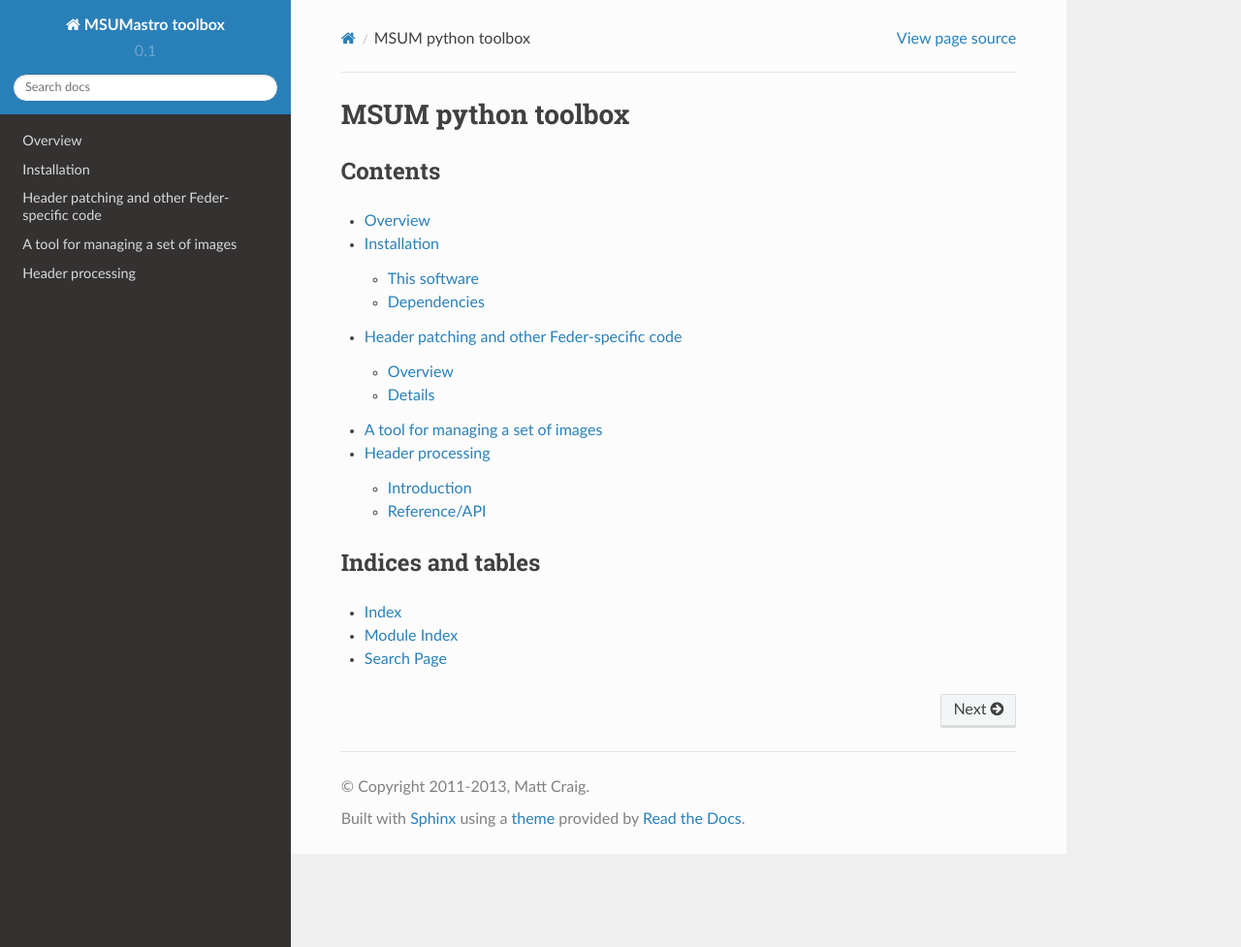
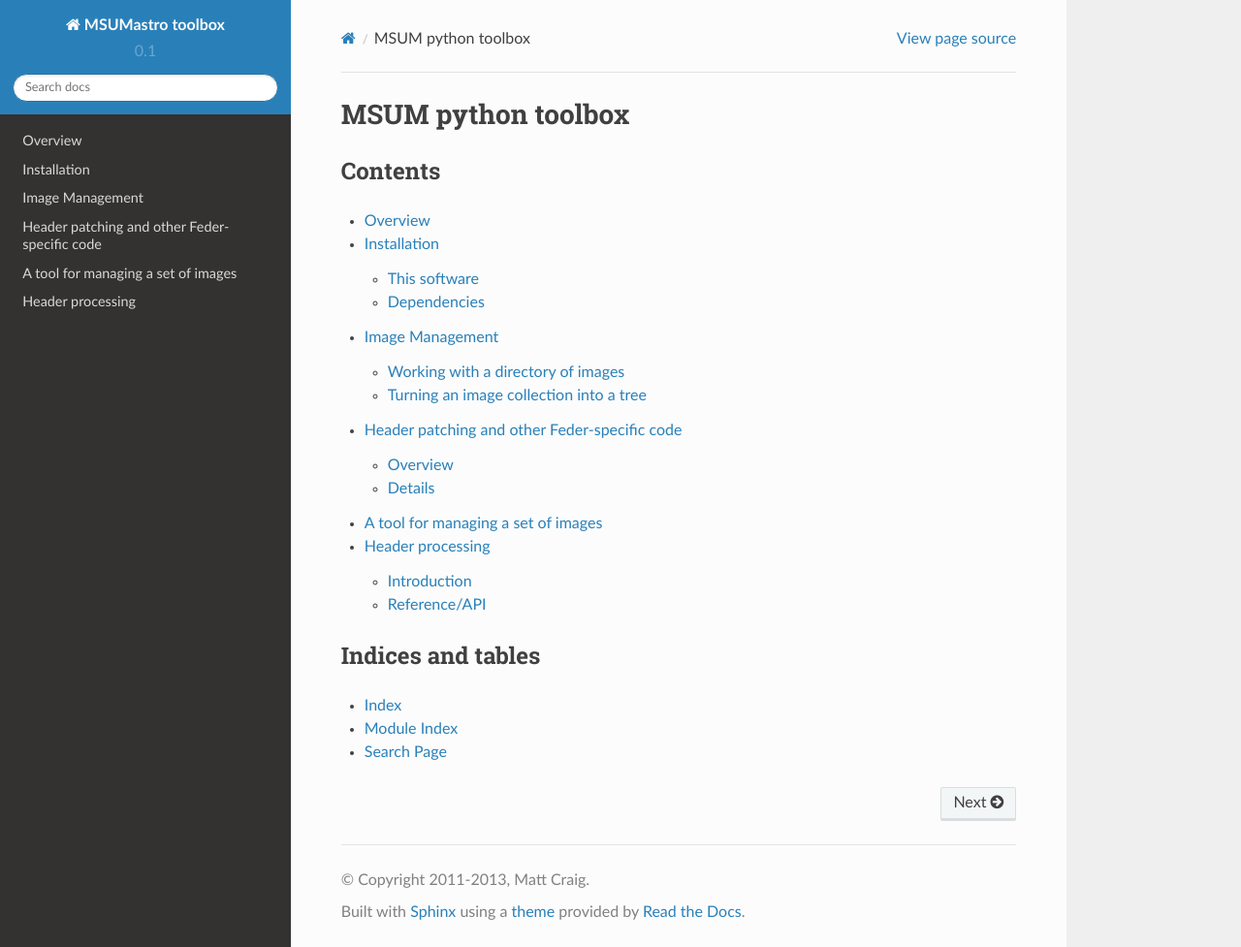
Before and after one commit to mwcraig/msumastro, a Sphinx documentation site: the page built from docs/index.rst, in a window 1280 px wide and 977 px high. Shown: the whole window at 97% size. Built offline with Sphinx 7.4.7 and the Read the Docs theme 2.0.0, drawn with Linux system fonts in a browser that asks for light colours.

Commit message:
Fix installation instructions for bumpy and add API for image management

```diff
--- /dev/null
+++ b/docs/image_management.rst
@@ -0,0 +1,25 @@
+.. _image_management:
+
+################
+Image Management
+################
+
+**********************************
+Working with a directory of images
+**********************************
+
+.. module:: msumastro.image_collection
+
+.. autoclass:: ImageFileCollection
+    :members:
+    :undoc-members:
+
+***************************************
+Turning an image collection into a tree
+***************************************
+
+.. module:: msumastro.table_tree
+
+.. autoclass:: TableTree
+    :members:
+    :undoc-members:
--- a/docs/index.rst
+++ b/docs/index.rst
@@ -15,7 +15,8 @@ Contents
    :maxdepth: 2
 
    overview
-   Installation <installation>
+   installation
+   image_management
    Header patching and other Feder-specific code <feder_processing>
    A tool for managing a set of images <image_processing>
    header_processing/index
--- a/docs/installation.rst
+++ b/docs/installation.rst
@@ -50,9 +50,7 @@ Required
 
 Nothing will work without these:
 
-+ `numpy`_ (*included with anaconda*): If you need to install it, do so with::
-
-    pip install numpy
++ `numpy`_ (*included with anaconda*): If you need to install it, please see the instructions at the `SciPy download site <http://www.scipy.org/scipylib/download.html>`_. Some functionality may require SciPy.
 
 + `astropy`_ (*included with anaconda*): If you need to install it, do so with::
 
```
